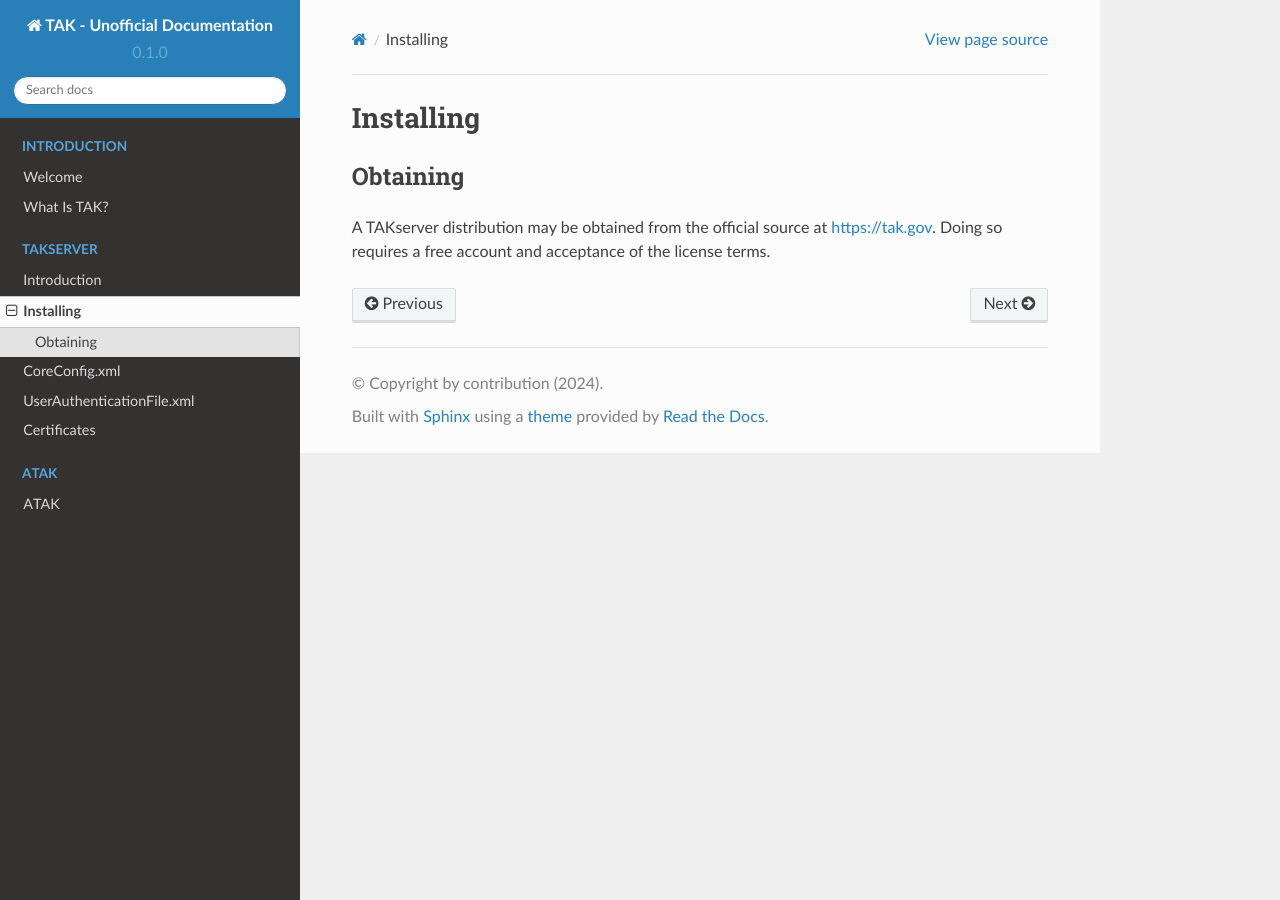
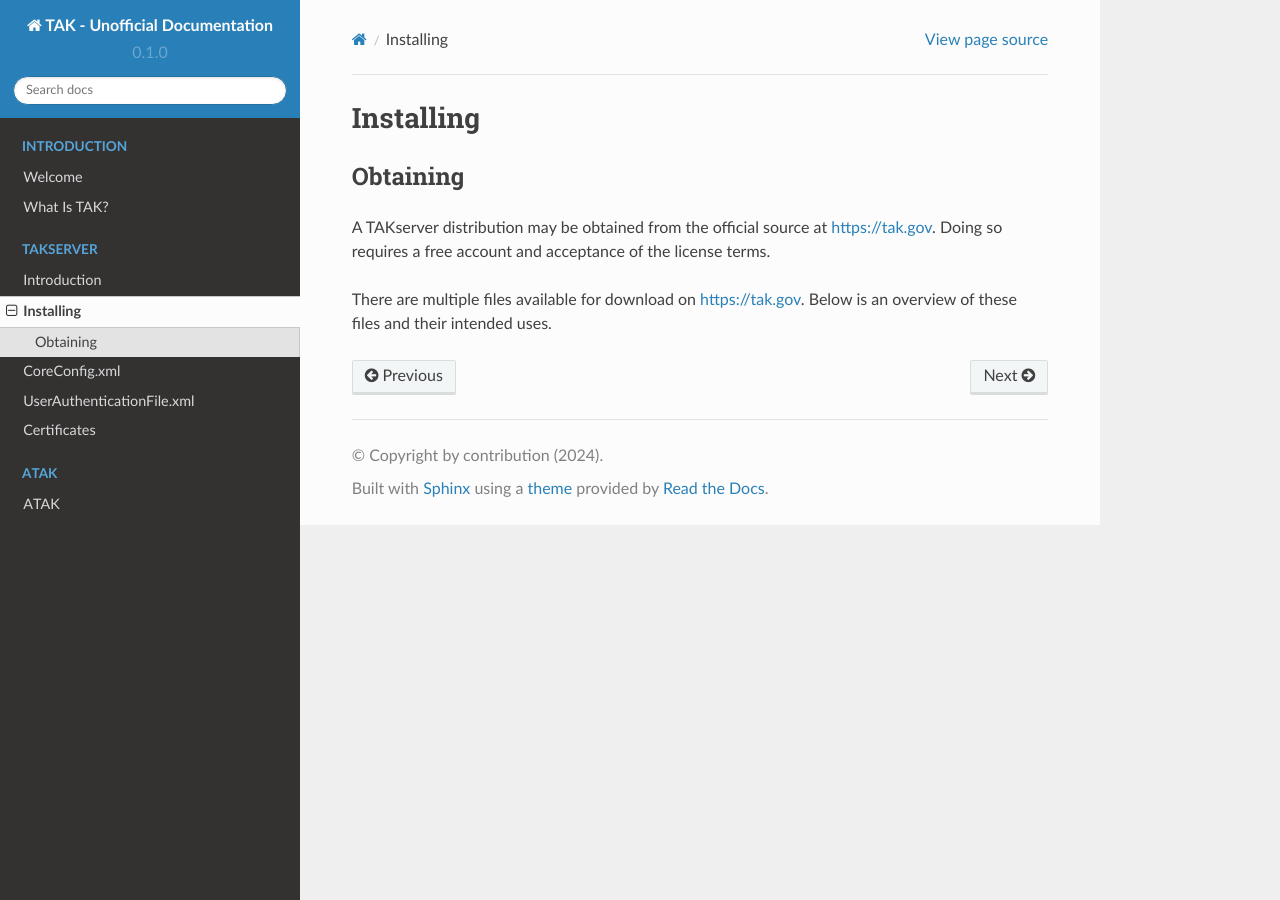
Before and after one commit to jimmypw/doc-tak, a Sphinx documentation site: the page built from docs/source/takserver/install.rst, in a window 1280 px wide. Built offline with Sphinx 7.4.7 and the Read the Docs theme 2.0.0, drawn with Linux system fonts in a browser that asks for light colours.

Commit message:
doc: update install

```diff
--- a/docs/source/takserver/install.rst
+++ b/docs/source/takserver/install.rst
@@ -7,3 +7,6 @@ Obtaining
 A TAKserver distribution may be obtained from the official source at
 https://tak.gov. Doing so requires a free account and acceptance of the license
 terms.
+
+There are multiple files available for download on https://tak.gov. Below is an
+overview of these files and their intended uses.
```
